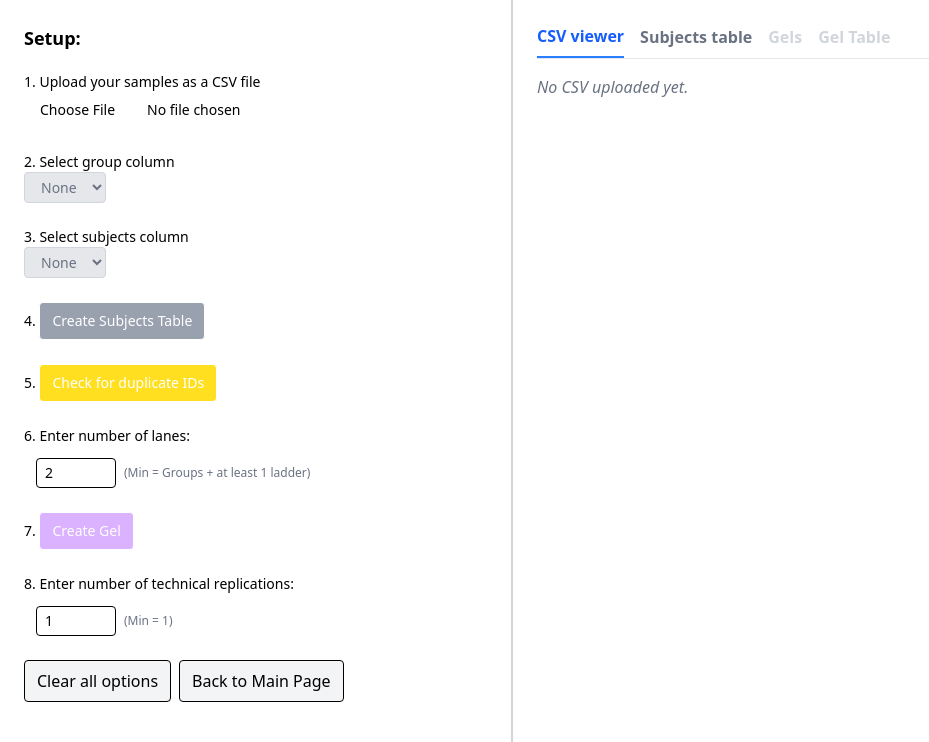
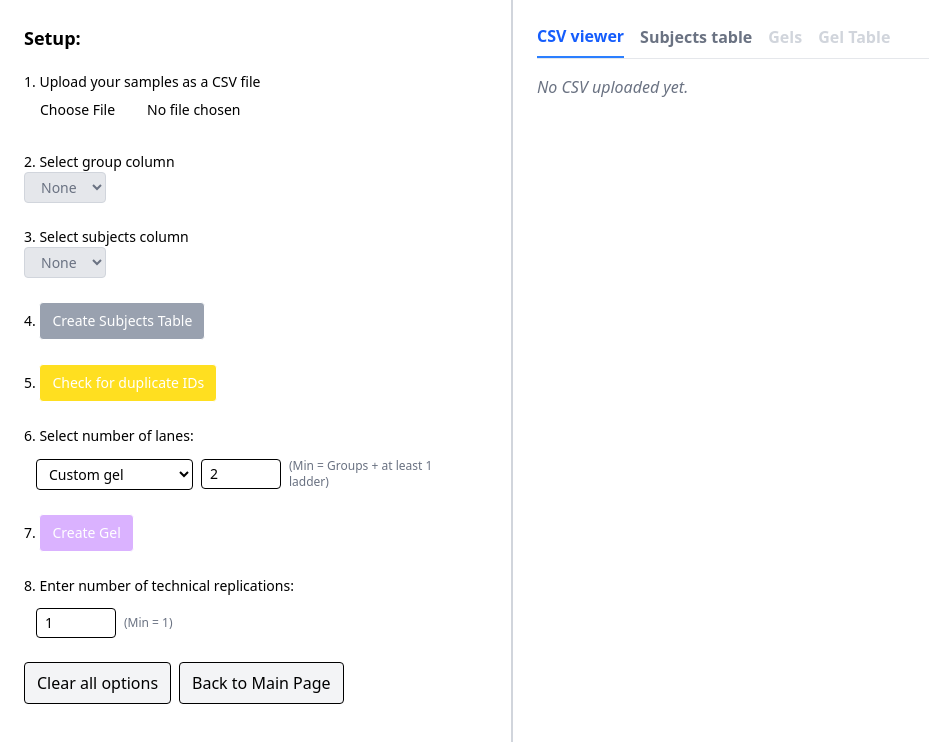
Before and after one commit to ucsf-ferguson-lab/blotrig_rewrite, a React (Vite) app: page / in a window 1280 px wide. Both pictures are taken after a click on the button "Get Started". Shown: the top 742 px of the page, without its empty margins (0-929 px from the left). Built offline with nearby package versions, Linux system fonts and the light colour scheme.

Commit message:
Lanes dropdown menu

```diff
--- a/src/components/GelSidebar.tsx
+++ b/src/components/GelSidebar.tsx
@@ -45,11 +45,9 @@ export function GelSidebar({
   numReplications,
   setNumReplications,
 }: GelSidebarProps) {
-  //calculate num groups (for minLanes & gel generate)
   const numGroups = Object.keys(subjectsTable).length;
   const minLanes = numGroups > 0 ? numGroups + 1 : 2;
 
-  //reset default when subjects change
   useEffect(() => {
     if (numGroups > 0 && numLanes < minLanes) {
       setNumLanes(minLanes);
@@ -131,11 +129,30 @@ export function GelSidebar({
 
         {/* create gels with adjustable lanes */}
         <li>
-          <label htmlFor="numLanes">Enter number of lanes:</label>
+          <label htmlFor="numLanes">Select number of lanes:</label>
 
           <div className="flex items-center space-x-2 mb-2 mt-3 mx-3">
+            <select
+              id="numLanes"
+              value={
+                ["15", "26"].includes(String(numLanes)) ? numLanes : "Custom"
+              }
+              onChange={(e) => {
+                const value = e.target.value;
+                if (value === "15" || value === "26") {
+                  setNumLanes(parseInt(value, 10));
+                } else {
+                  setNumLanes(minLanes);
+                }
+              }}
+              className="border px-2 py-1 rounded"
+            >
+              <option value="15">Mini gel (15 lanes)</option>
+              <option value="26">Midi gel (26 lanes)</option>
+              <option value="Custom">Custom gel</option>
+            </select>
+
             <input
-              id="numLanes"
               type="number"
               min={minLanes}
               value={numLanes}
@@ -144,7 +161,12 @@ export function GelSidebar({
                   Math.max(parseInt(e.target.value, 10) || minLanes, minLanes),
                 )
               }
-              className="w-20 border px-2 py-1 rounded"
+              disabled={["15", "26"].includes(String(numLanes))}
+              className={`w-20 border px-2 py-1 rounded ${
+                ["15", "26"].includes(String(numLanes))
+                  ? "bg-gray-200 cursor-not-allowed"
+                  : ""
+              }`}
             />
 
             <span className="text-xs text-gray-500">
--- a/src/components/Pagination.tsx
+++ b/src/components/Pagination.tsx
@@ -4,7 +4,7 @@ interface PaginationProps {
   onPageChange: (page: number) => void;
 }
 
-//cutoff of 15
+//user specified cutoffs, different for each tab panel
 export function Pagination({
   currentPage,
   totalPages,
--- a/src/routes/AboutPage.tsx
+++ b/src/routes/AboutPage.tsx
@@ -9,9 +9,9 @@ export function AboutPage() {
 
       <div className="max-w-2xl mx-auto space-y-4">
         <p>
-          Designed and built by _:{" "}
+          Designed and built by me:{" "}
           <a
-            href="https://www.f.edu"
+            href="https://www.github.com/ucsf-ferguson-lab"
             target="_blank"
             rel="noopener noreferrer"
             className="underline text-blue-600 hover:text-blue-800"
--- a/src/routes/GelMain.tsx
+++ b/src/routes/GelMain.tsx
@@ -43,7 +43,7 @@ export function GelMain() {
 
   //pagination (csv page)
   const [csvPage, setCsvPage] = useState(1);
-  const csvRowsPerPage = 17;
+  const csvRowsPerPage = 15;
   const csvTotalPages = Math.ceil(csvData.length / csvRowsPerPage);
   const csvPaginatedData = csvData.slice(
     (csvPage - 1) * csvRowsPerPage,
@@ -53,7 +53,7 @@ export function GelMain() {
   //pagination (subjects table)
   const [subjectsPage, setSubjectsPage] = useState(1);
   const subjectsEntries = Object.entries(subjectsTable);
-  const subjectsRowsPerPage = 17;
+  const subjectsRowsPerPage = 15;
   const subjectsTotalPages = Math.ceil(
     subjectsEntries.length / subjectsRowsPerPage,
   );
```
Also changed, not shown: 1 other file (tests, documents, lock files or other folders).
